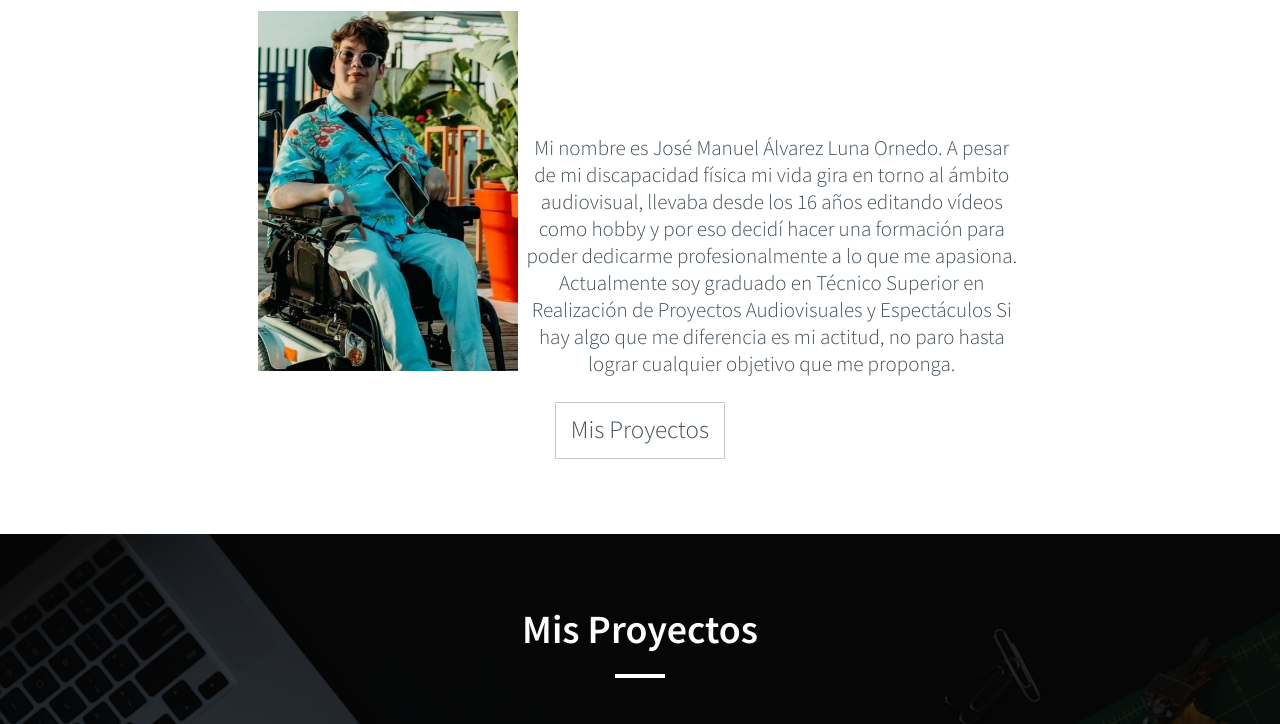
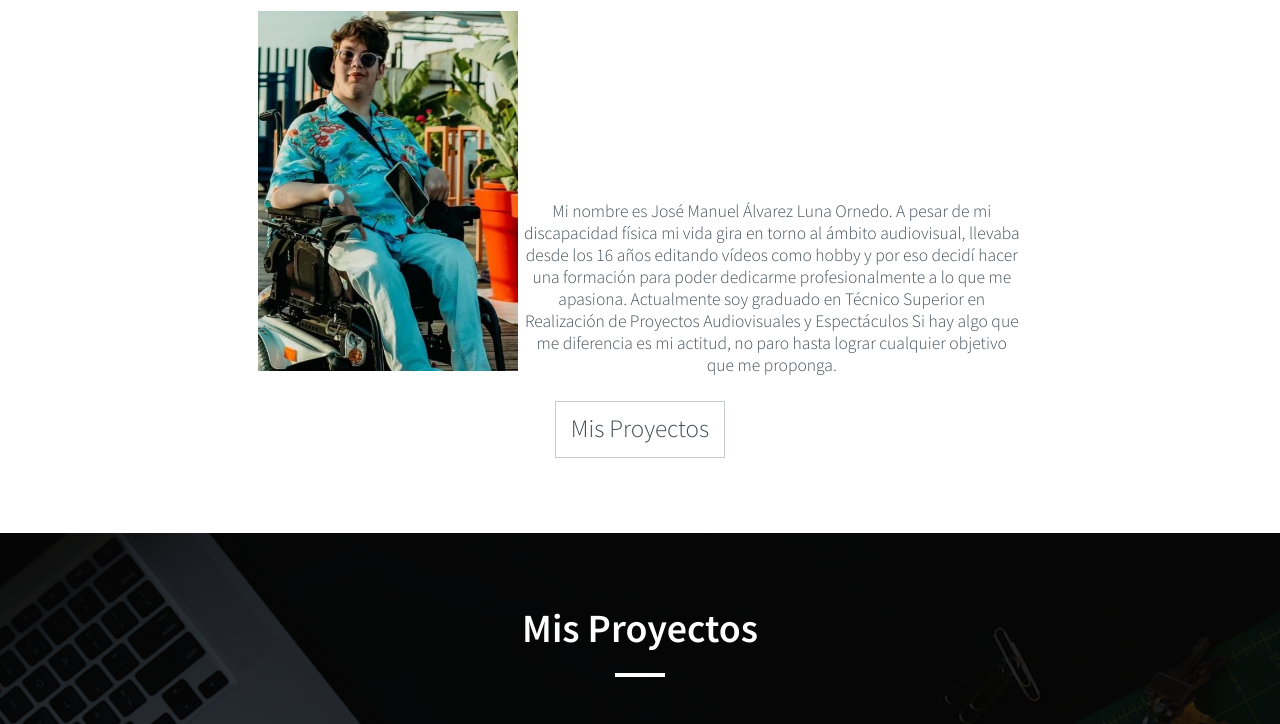
Before and after one commit to pepeadeluna/es, a plain HTML site: page index.html in a window 1280 px wide. Shown: the part 980-1704 px from the top of the page. Drawn offline with Linux system fonts and the light colour scheme; grey boxes are pictures that could not be loaded.

Commit message:
Update index.html

```diff
--- a/index.html
+++ b/index.html
@@ -38,9 +38,10 @@
         <h1 class="headerLine">Sobre Mi</h1>
         <div class="lineContainer"><div class="line"></div></div>
         <img src="https://raw.githubusercontent.com/pepeadeluna/es/main/avatar%20foto.jpeg" width="260" height="360">
-        <p style="position: relative; font-size: larger; font-style: bold"
-        top: -40px;">Mi nombre es José Manuel Álvarez Luna Ornedo.
-            A pesar de mi discapacidad física mi vida gira en torno al ámbito audiovisual, llevaba desde los 16 años editando vídeos como hobby y por eso decidí hacer una formación para poder dedicarme profesionalmente a lo que me apasiona. Actualmente soy graduado en Técnico Superior en Realización de Proyectos Audiovisuales y Espectáculos
+        <p>Mi nombre es José Manuel Álvarez Luna Ornedo.
+
+            A pesar de mi discapacidad física mi vida gira en torno al ámbito audiovisual, llevaba desde los 16 años editando vídeos como hobby y por eso decidí hacer una formación para poder dedicarme profesionalmente a lo que me apasiona. Actualmente soy graduado en Técnico Superior en Realización de Proyectos Audiovisuales y Espectáculos
+
             Si hay algo que me diferencia es mi actitud, no paro hasta lograr cualquier objetivo que me proponga.</p>
         <br>
         <a scrolllink="#template" class="learnMore scrollLink">Mis Proyectos</a>
@@ -52,8 +53,8 @@
         <div class="row">
             <div class="col-auto bg-danger p-5 text-center">
                 <!-- Video 1 -->
-                <iframe width="560" height="315" src="https://www.youtube.com/embed/jSbf-CI8CPc?si=UfRElc2sB3-UvYvw" title="YouTube video player" frameborder="0" allow="accelerometer; autoplay; clipboard-write; encrypted-media; gyroscope; picture-in-picture; web-share" allowfullscreen></iframe>
-       </div>
+                <iframe width="560" height="315" src="https://youtu.be/--l1Uq5Hmio" title="YouTube video player" frameborder="0" allow="accelerometer; autoplay; clipboard-write; encrypted-media; gyroscope; picture-in-picture; web-share" allowfullscreen></iframe>
+            </div>
             <div class="col-auto bg-danger p-5 text-center">
                <!-- Video 2 -->
                <iframe width="560" height="315" src="https://www.youtube.com/embed/--l1Uq5Hmio?si=VXlvzJJHe7D8YlR0" title="YouTube video player" frameborder="0" allow="accelerometer; autoplay; clipboard-write; encrypted-media; gyroscope; picture-in-picture; web-share" allowfullscreen></iframe>
```
